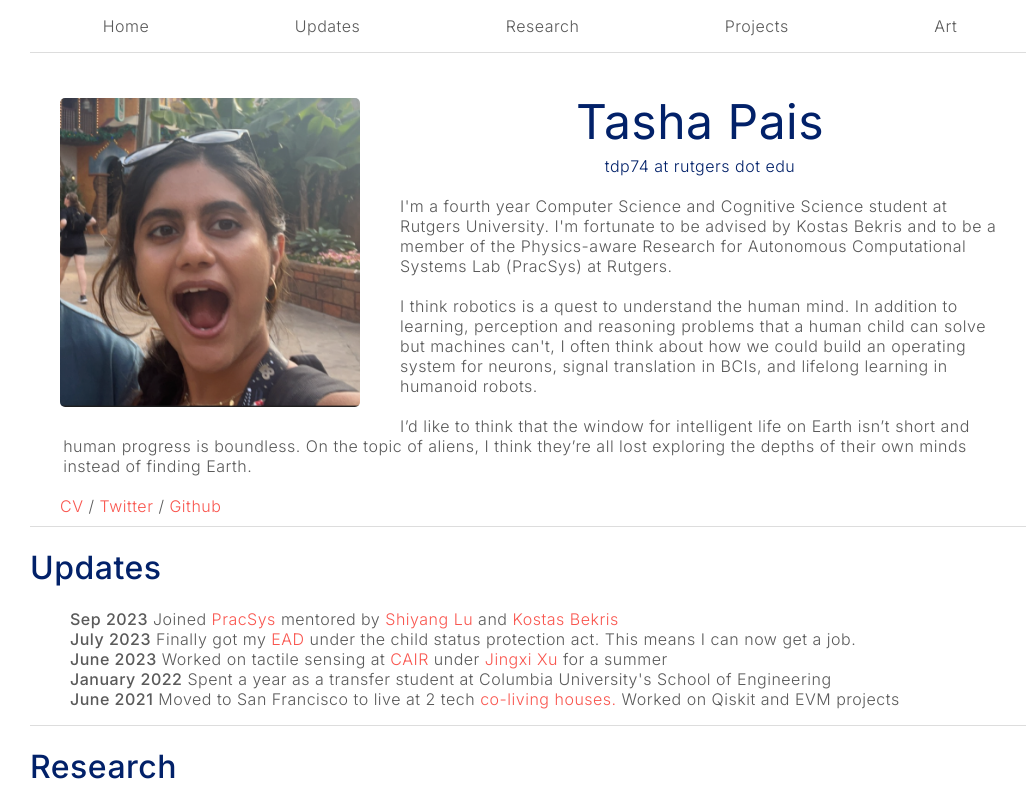
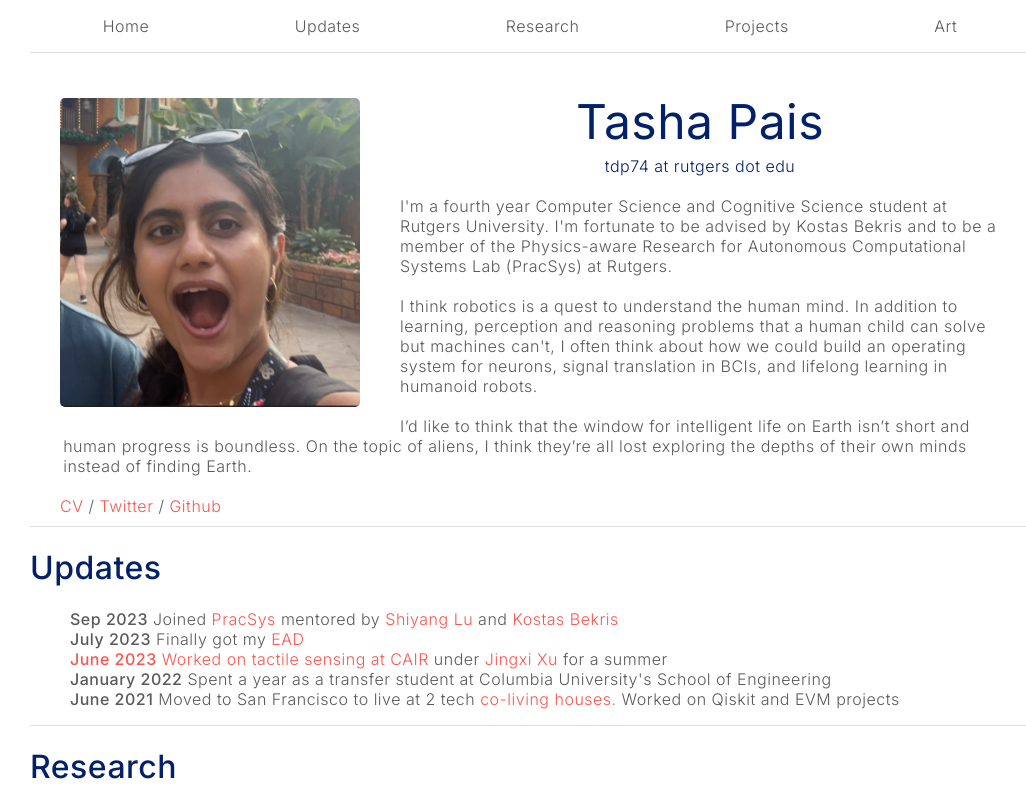
Before and after one commit to tashapais/my_website, a plain HTML site: page index.html in a window 1280 px wide. Shown: the top 800 px of the page, without its empty margins (110-1136 px from the left). Drawn offline with Linux system fonts and the light colour scheme.

Commit message:
Update index.html

```diff
--- a/index.html
+++ b/index.html
@@ -52,7 +52,7 @@
             <h1>Updates</h1>
             <ul>
                     <li> <b>Sep 2023</b> Joined <a href='https://robotics.cs.rutgers.edu/pracsys/'>PracSys </a> mentored by <a href="https://scholar.google.com/citations?hl=en&user=pDH5AcsAAAAJ&view_op=list_works&sortby=pubdate">Shiyang Lu </a> and <a href="https://scholar.google.com/citations?hl=en&user=gwC7rCUAAAAJ&view_op=list_works&sortby=pubdate">Kostas Bekris </a></li>
-                    <li> <b>July 2023</b> Finally got my <a href= 'https://www.uscis.gov/green-card/green-card-processes-and-procedures/employment-authorization-document' >EAD </a> under the child status protection act. This means I can now get a job.</li>
+                    <li> <b>July 2023</b> Finally got my <a href= 'https://www.uscis.gov/green-card/green-card-processes-and-procedures/employment-authorization-document' >EAD </li>
                     <li> <b>June 2023</b> Worked on tactile sensing at <a href='https://cair.cs.columbia.edu/'>CAIR </a> under <a href="https://jxu.ai/">Jingxi Xu </a> for a summer</li>
                     <li> <b>January 2022</b> Spent a year as a transfer student at Columbia University's School of Engineering</li>
                     <li> <b>June 2021</b> Moved to San Francisco to live at 2 tech <a href= 'https://tashapais.medium.com/my-takeaways-from-a-summer-emerging-from-under-the-rock-of-high-school-into-the-bubble-of-tech-2106f7faf41' >co-living houses. </a> Worked on Qiskit and EVM projects</li>
```
